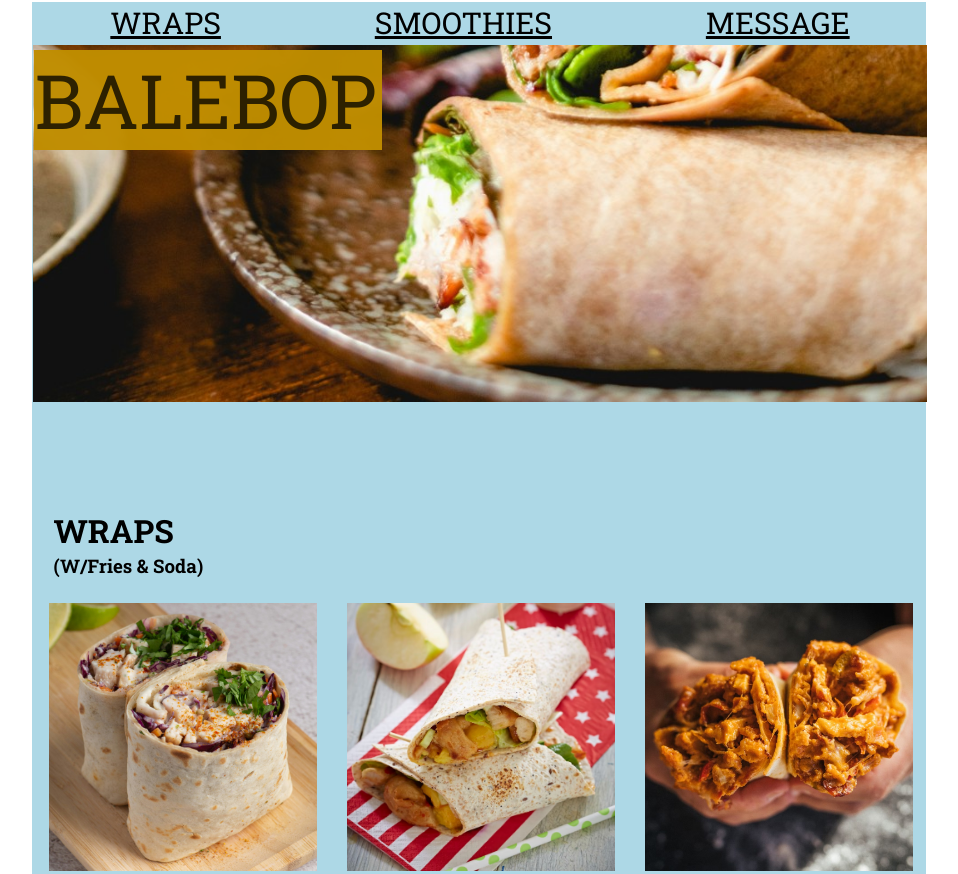
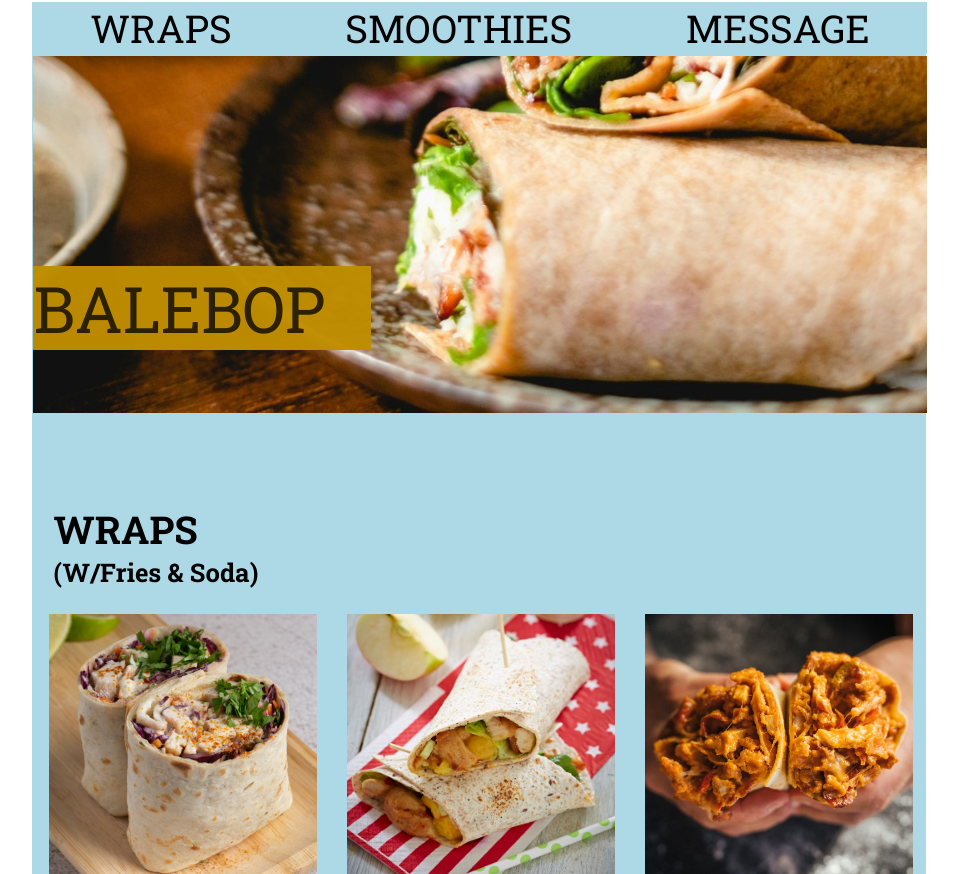
Before and after one commit to DunnoHowCode/Website, a plain HTML site: page index.html in a window 1280 px wide. Shown: the top 874 px of the page, without its empty margins (161-1119 px from the left). Drawn offline with Linux system fonts and the light colour scheme.

Commit message:
fixed positions and added sticky header

```diff
--- a/style.css
+++ b/style.css
@@ -16,23 +16,23 @@
 
     a{
       color: rgb(0, 0, 0);
-      font-size: 30px;
-
+      font-size: 3vw;
+      text-decoration: none;
     }
 
     .box {
-      width: 350px;
+      width: 38%;
     }
 
     .overlap2{
     position: relative;
       z-index: 1;
-      top: -358px;
-      right: 0px;
+      top: -12vw;
+      right: 1px;
       color: rgba(0, 0, 0, 0.767);
       background: rgba(192, 141, 0, 0.973);
-      font-size: 75px;
-      height: 100px;
+      height: 100%;
+      font-size: 5vw;
       font-family: "Roboto Slab", serif;
     }
 
@@ -40,6 +40,10 @@
           display: flex;
           justify-content: space-around;
           width: 100%;
+          position: sticky;
+      top: 0;
+        background: lightblue;
+        z-index: 2;
       }
 
     .yahoo{
@@ -50,12 +54,14 @@
       position: relative;
       z-index: 1;
       right: -20px;
+      font-size: 3vw;
     }
 
     h3{
       position: relative;
       z-index: 1;
       right: -20px;
+      font-size: 2vw;
     }
 
     p{
@@ -82,5 +88,5 @@
       }
       .p23{
           width:65%;
-          margin: 15px;
+          margin: 10px;
       }
```
Also changed, not shown: index.html (+1 -0 lines).
